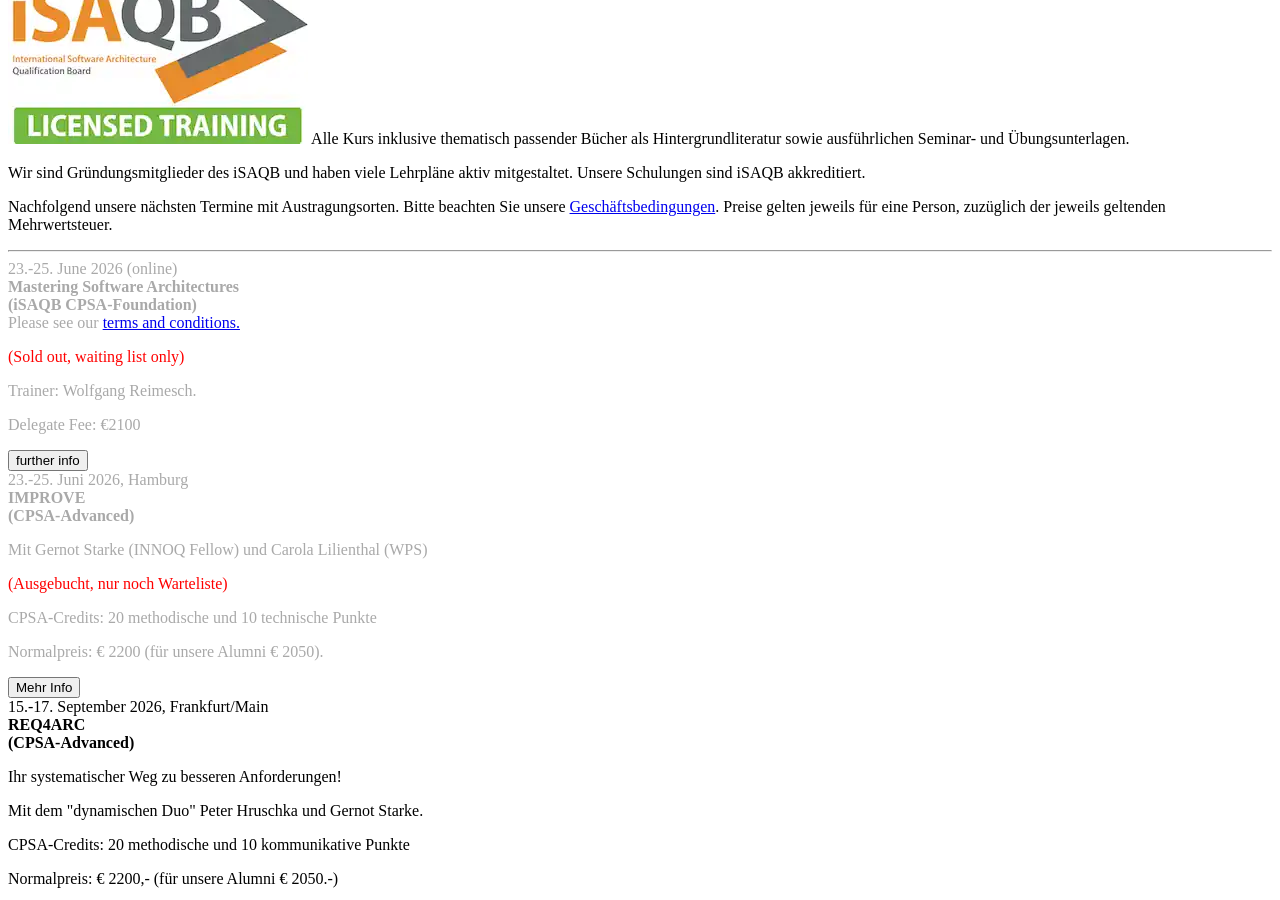
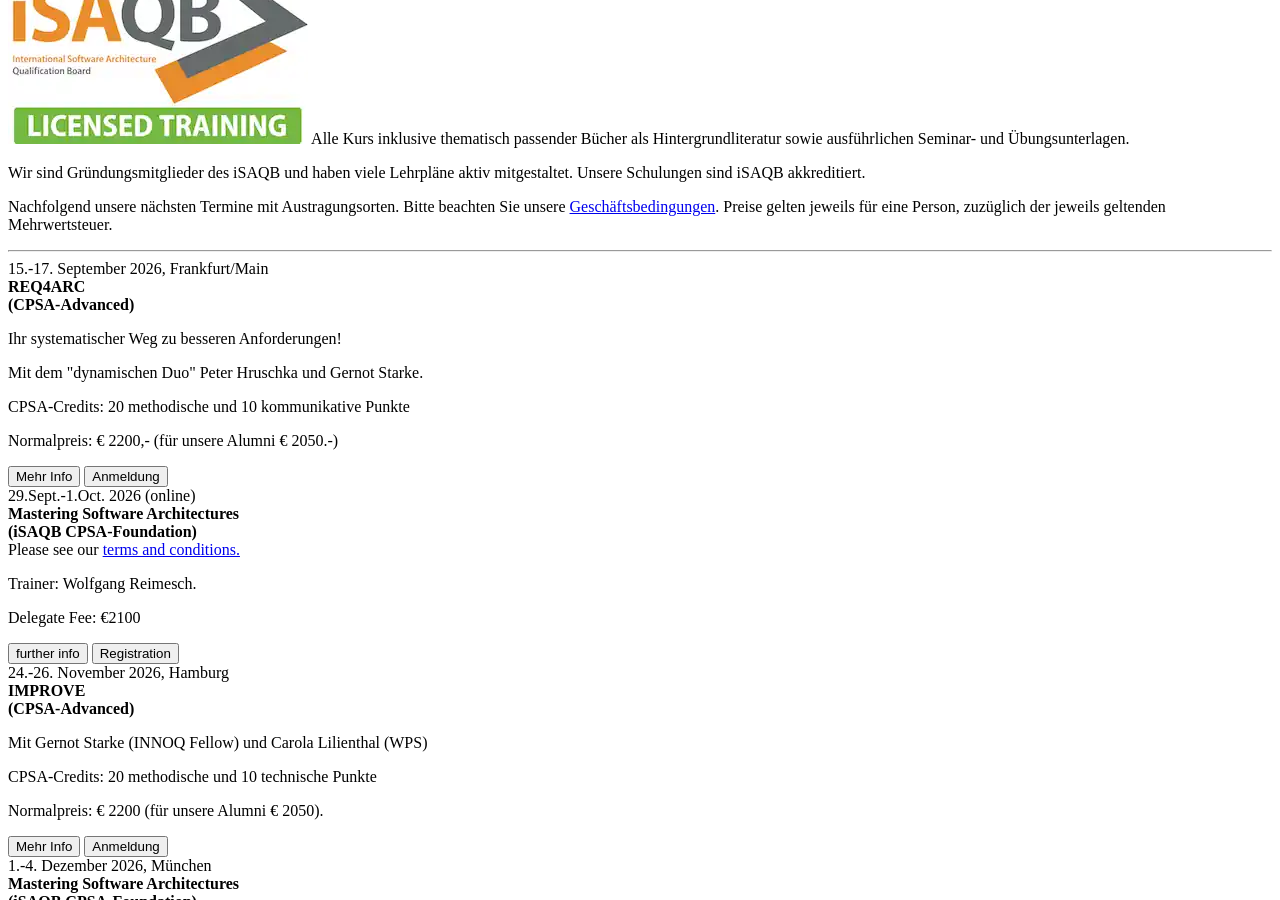
Before and after one commit to arc42/arc42.de-site, a Jekyll site: the page built from _pages/termine.md, in a window 1280 px wide and 900 px high, scrolled down 774 px. Built offline with Jekyll 4.4.1, drawn with Linux system fonts in a browser that asks for light colours; cached includes are drawn as plain includes.

Commit message:
Remove June 2026 MSA online and IMPROVE Hamburg courses
Both courses were sold out; removed from the termine schedule.
Neither appeared in the German or English registration forms.

Co-Authored-By: Claude Opus 4.8 (1M context) <noreply@anthropic.com>

```diff
--- a/_pages/termine.md
+++ b/_pages/termine.md
@@ -12,16 +12,6 @@ excerpt: "Unsere nächsten Schulungen."
 # attributes:
 # waiting_list:
 courses:
-  - type: "msa_online"
-    date: "23.-25. June 2026"
-    anchor_id: "msa-online-jun-2026"
-    sold_out: true
-  - type: "improve"
-    date: "23.-25. Juni 2026"
-    location: "Hamburg"
-    anchor_id: "improve-jun-2026"
-    credits: "20 methodische und 10 technische Punkte"
-    sold_out: true
   - type: "req4arc"
     date: "15.-17. September 2026"
     location: "Frankfurt/Main"
```
